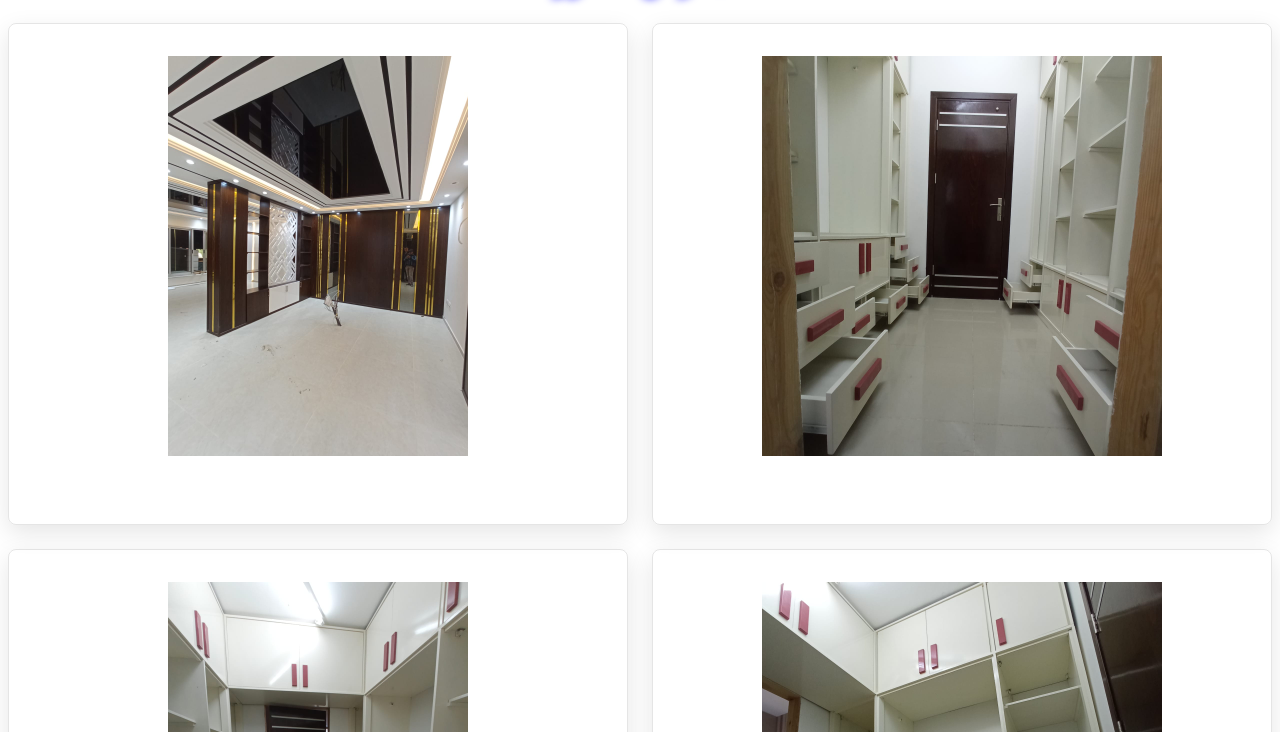
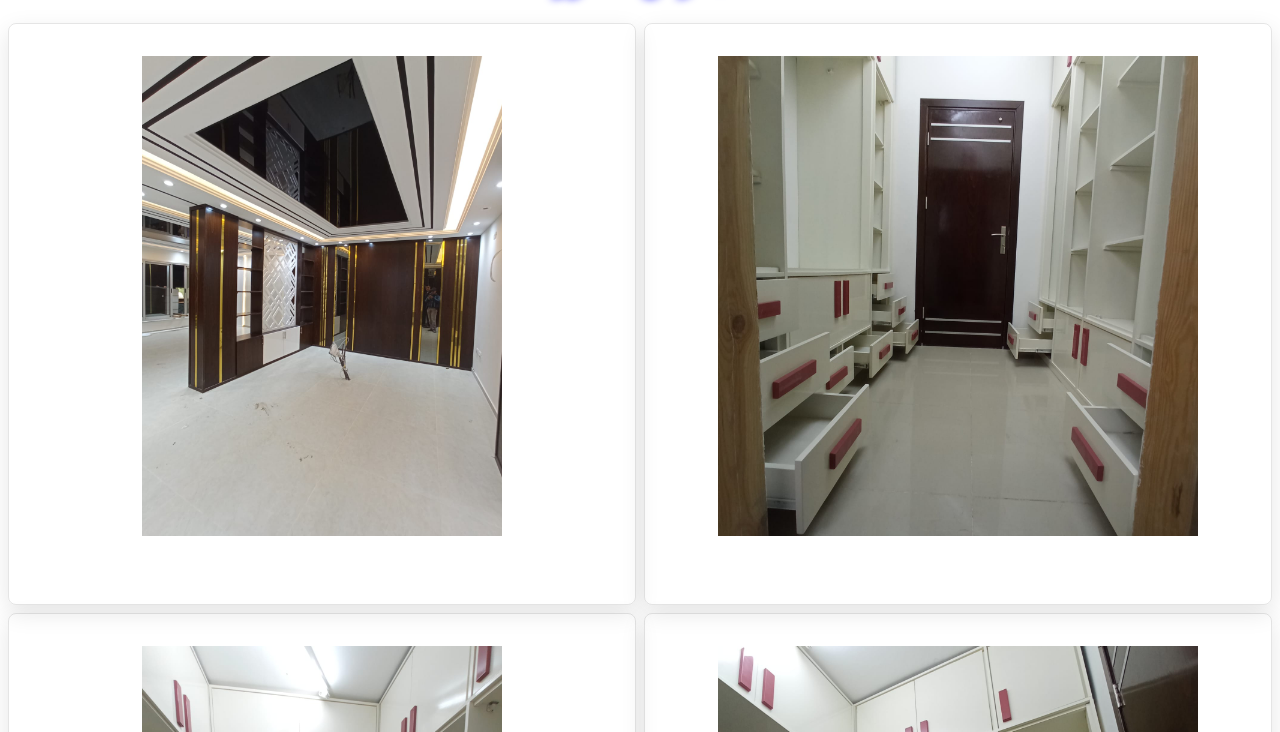
Before and after one commit to sobhisami/Fojo, a plain HTML site: page door.html in a window 1280 px wide. Shown: the part 68-800 px from the top of the page. Drawn offline with Linux system fonts and the light colour scheme.

Commit message:
change height img , video and change gap

```diff
--- a/style1.css
+++ b/style1.css
@@ -1,7 +1,7 @@
 .products .box-container {
   display: flex;
   flex-wrap: wrap;
-  gap: 1.5rem;
+  gap: .5rem;
 }
 
 .products .box-container .box {
@@ -34,7 +34,7 @@ video {
 
 .products .box-container .box .image img,
 video {
-  height: 25rem;
+  height: 30rem;
 }
 
 .products .box-container .box:hover .image img,
@@ -151,4 +151,5 @@ footer a{
     font-size: 100px;
   }
 
+
 }
```
